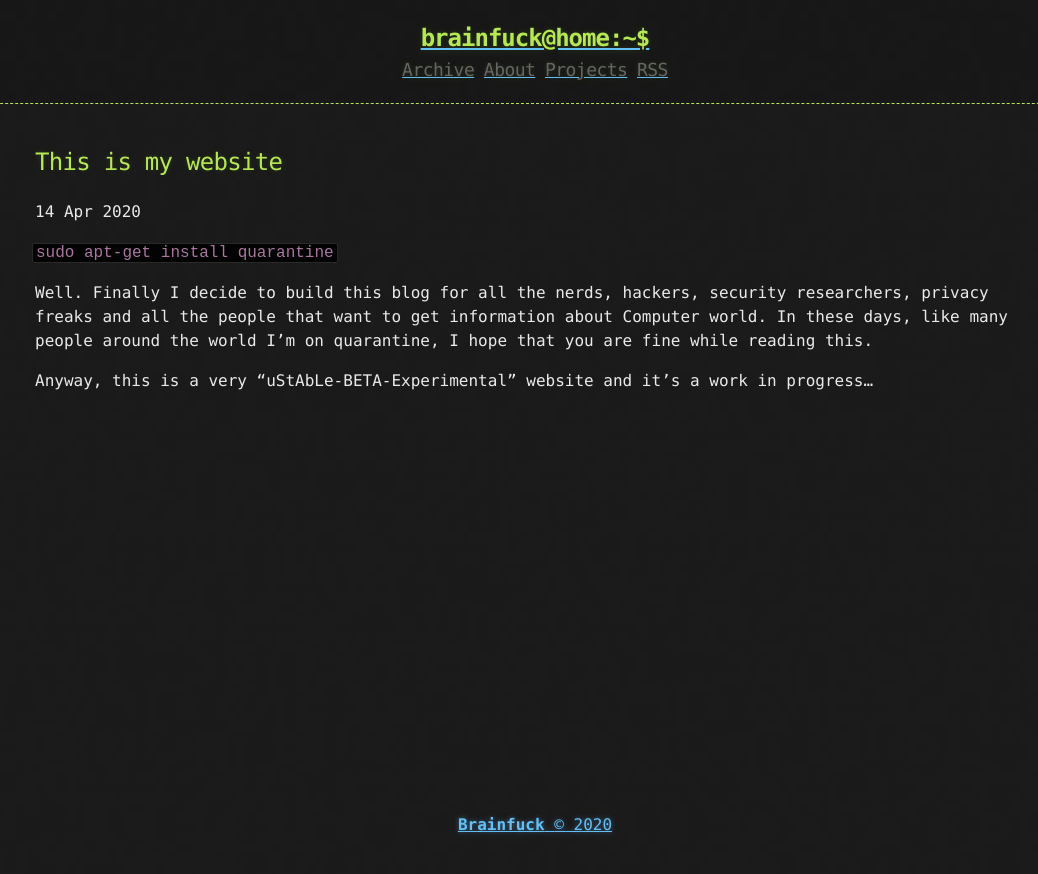
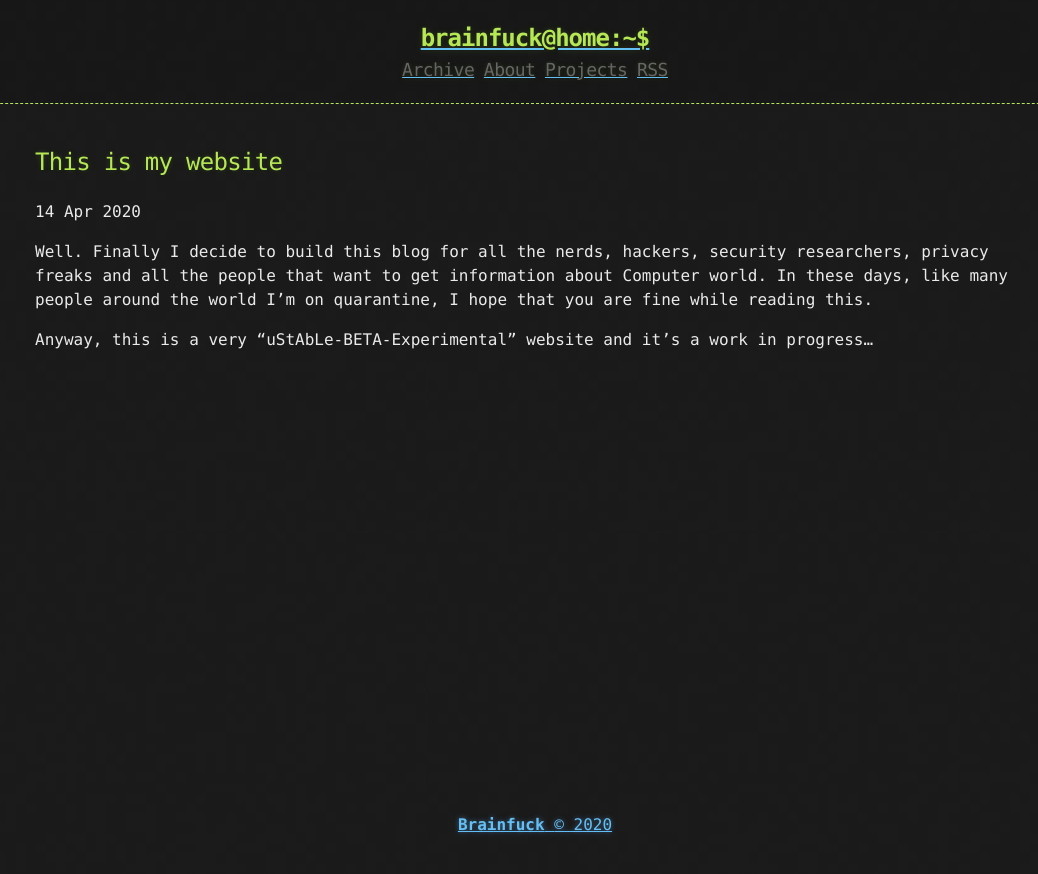
Before and after one commit to brainfucksec/brainfucksec.github.io, a Jekyll site: the page built from _posts/2020-04-12-quarantine.md, in a window 1280 px wide. Shown: the top 874 px of the page, without its empty margins (105-1143 px from the left). Built offline with Jekyll 4.4.1, drawn with Linux system fonts in a browser that asks for light colours.

Commit message:
fix post format

```diff
--- a/_posts/2020-04-12-quarantine.md
+++ b/_posts/2020-04-12-quarantine.md
@@ -4,8 +4,6 @@ title: "This is my website"
 date: 2020-04-14
 ---
 
-`sudo apt-get install quarantine`
-
 Well. Finally I decide to build this blog for all the nerds, hackers, security researchers, privacy freaks and all the people that want to get information about Computer world.
 In these days, like many people around the world I'm on quarantine, I hope that you are fine while reading this.
 
```
